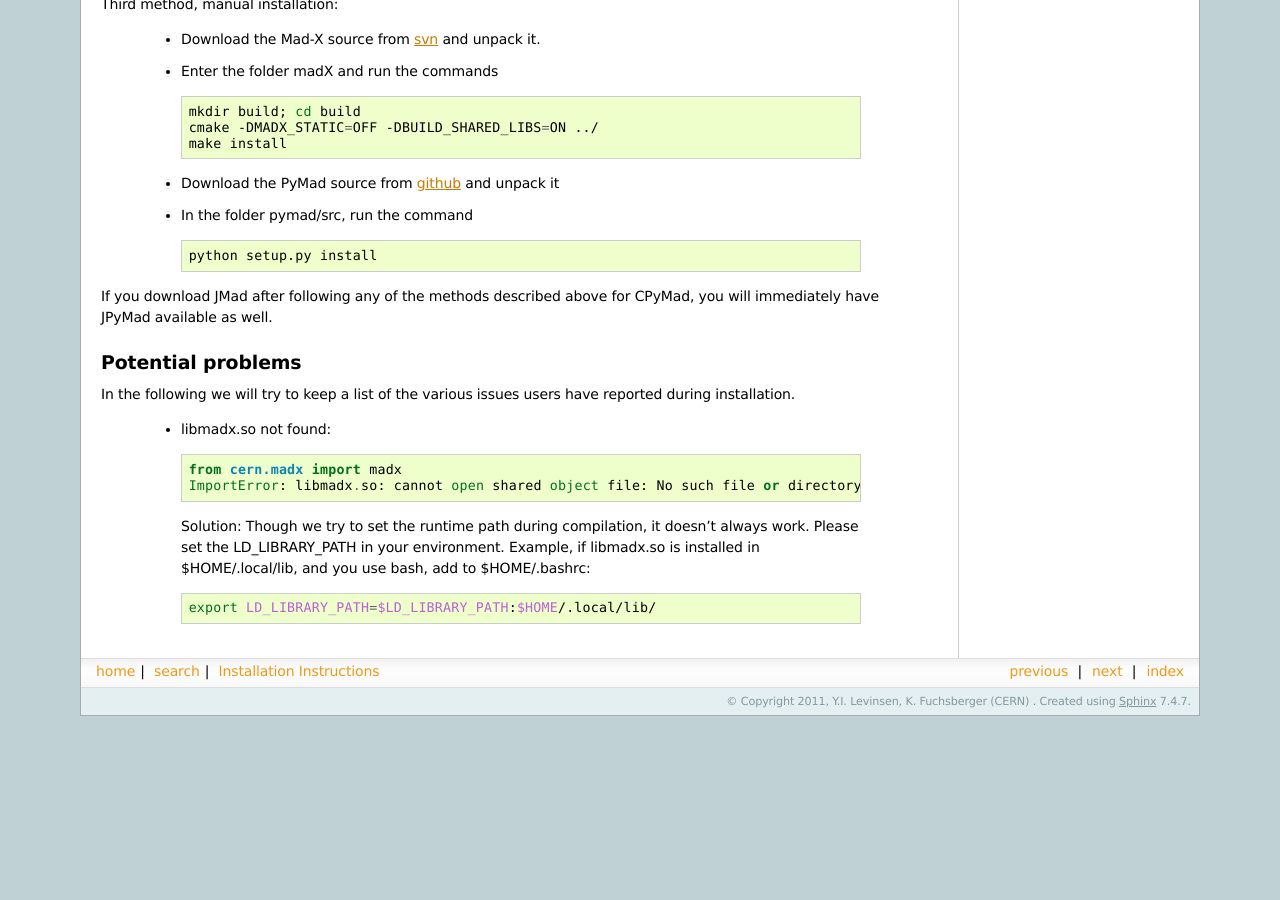
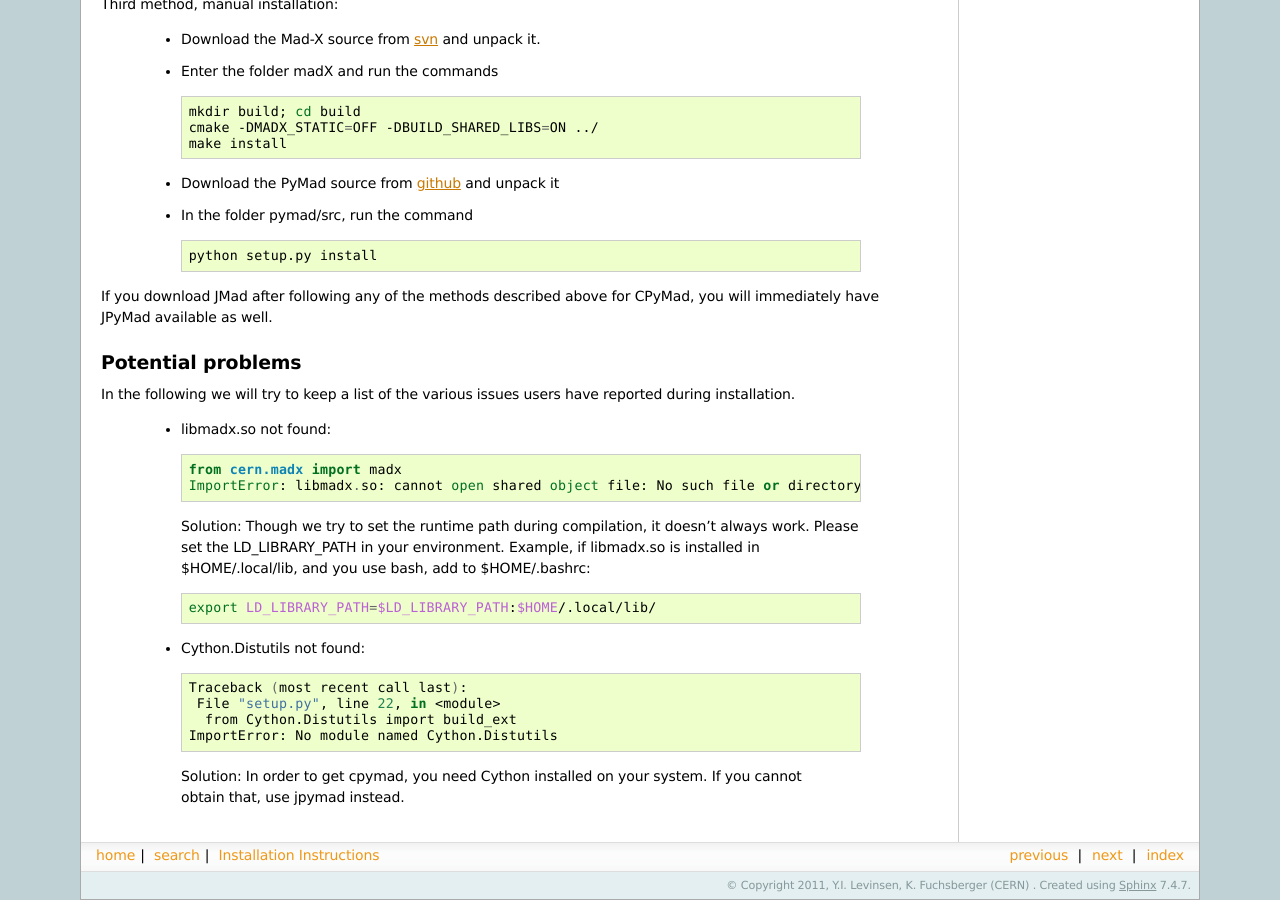
Before and after one commit to hibtc/cpymad, a Sphinx documentation site: the page built from doc/installation/index.rst, in a window 1280 px wide and 900 px high, scrolled down 878 px. Built offline with Sphinx 7.4.7, drawn with Linux system fonts in a browser that asks for light colours; formulas are drawn with MathJax 3; before the commit the page ends 1594 px from its top, so only the background shows below that.

Commit message:
added faq info to doc

```diff
--- a/doc/installation/index.rst
+++ b/doc/installation/index.rst
@@ -82,3 +82,15 @@ In the following we will try to keep a list of the various issues users have rep
       .. code-block:: sh
 
           export LD_LIBRARY_PATH=$LD_LIBRARY_PATH:$HOME/.local/lib/
+
+    * Cython.Distutils not found:
+
+      .. code-block:: sh
+
+        Traceback (most recent call last):
+         File "setup.py", line 22, in <module>
+          from Cython.Distutils import build_ext
+        ImportError: No module named Cython.Distutils
+
+     Solution:
+     In order to get cpymad, you need Cython installed on your system. If you cannot obtain that, use jpymad instead.
```
